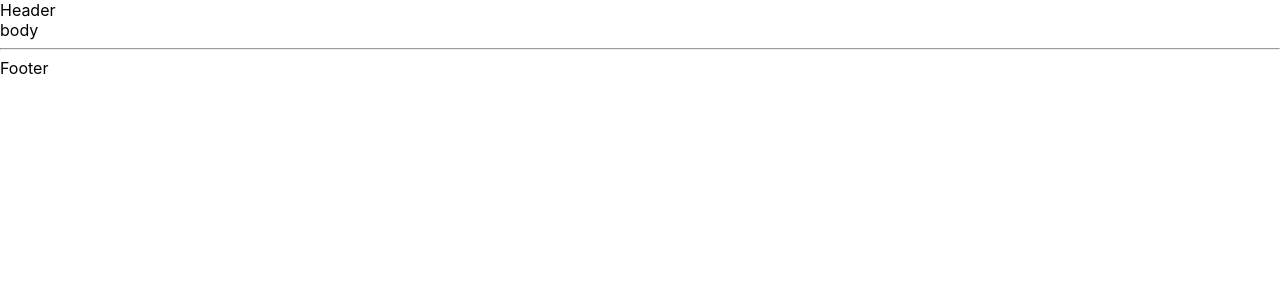
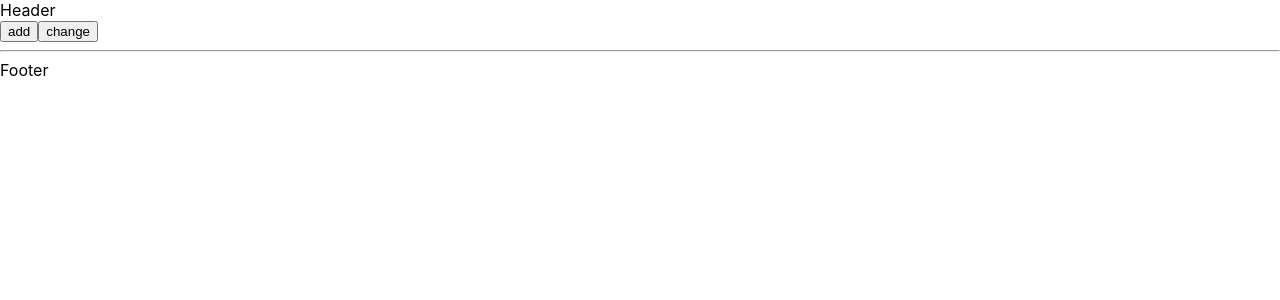
Before and after one commit to a631953720/Redux, a React app in the folder my-app/: page / in a window 1280 px wide. Shown: the top 300 px of the page. Built offline with nearby package versions, Linux system fonts and the light colour scheme.

Commit message:
Merge branch 'basic-templete' of https://github.com/a631953720/Redux into basic-templete

```diff
--- a/my-app/src/components/body.js
+++ b/my-app/src/components/body.js
@@ -1,16 +1,47 @@
 import React from 'react';
 import { connect } from "react-redux";
+import {changePower,addDevice} from '../redux/actions';
+import { device } from '../redux/reducers/device';
 
 let id=0;
-const SubBody =()=>{
-    let input=''
+const Test=(deviceList)=>{
+
+    let list = deviceList.map(device=>{
+        let id=0;
+        return `id:${device.id} power:${device.power ?'on':'off'}`
+    })
+    console.log(list);
     return(
         <div>
-            body
+            {list.map((item,idx)=>(
+                <p key={idx}>{item}</p>
+            ))}
         </div>
     )
 }
+class SubBody extends React.Component {
+    handleAdd = () =>{
+        console.log(this.props.addDevice(id++,true))
+    }
+    handleChange = () =>{
+        console.log(this.props.changePower(0))
+    }
+    render(){
+        console.log(this.props.deviceList);
+        const deviceList = this.props.deviceList;
+        return(
+            <div>
+                <button onClick={this.handleAdd}>add</button>
+                <button onClick={this.handleChange}>change</button>
+                {Test(deviceList)}
+            </div>
+        )
+    }
+}
+const mapStateToProps = state =>({
+    deviceList:state.device
+});
 export const Body = connect(
-    null,
-    null
-)(SubBody)
+    mapStateToProps,
+    {changePower,addDevice}
+)(SubBody);
--- a/my-app/src/redux/actionTypes.js
+++ b/my-app/src/redux/actionTypes.js
@@ -1 +1,3 @@
 // export const TYPE_NAME = 'TYPE_NAME'
+export const CHANGE_POWER = 'CHANGE_POWER';
+export const ADD_DEVICE = 'ADD_DEVICE';
--- a/my-app/src/redux/actions.js
+++ b/my-app/src/redux/actions.js
@@ -1,3 +1,13 @@
 // import {TYPE_NAME} from './actionTypes';
+import {CHANGE_POWER,ADD_DEVICE} from './actionTypes';
 
 // export const actions = (props) => action obj
+export const changePower = (id) => ({
+    type:CHANGE_POWER,
+    id
+})
+export const addDevice = (id,power) => ({
+    type:ADD_DEVICE,
+    id,
+    power
+})
--- /dev/null
+++ b/my-app/src/redux/reducers/device.js
@@ -0,0 +1,24 @@
+import { CHANGE_POWER, ADD_DEVICE } from '../actionTypes';
+export const device = (state = [], action) => {
+    switch (action.type) {
+        case CHANGE_POWER:
+            return changePower(state, action.id)
+        case ADD_DEVICE:
+            return addDevice(state, action.id, action.power)
+        default:
+            return state;
+    }
+}
+function changePower(state, id) {
+    let tmp = state.slice();
+    return tmp.map(_state => {
+        if (_state.id === id) {
+            return { ..._state, power: !_state.power };
+        } else {
+            return _state;
+        }
+    })
+}
+function addDevice(state, id, power) {
+    return [...state, { id, power }]
+}
--- a/my-app/src/redux/reducers/index.js
+++ b/my-app/src/redux/reducers/index.js
@@ -1,4 +1,5 @@
 import { combineReducers } from "redux";
 // import {reducer} from './reducer';
+import {device} from './device';
 // export default combineReducers({reducer});
-export default combineReducers({});
+export default combineReducers({device});
```
Also changed, not shown: 2 other files (tests, documents, lock files or other folders).
